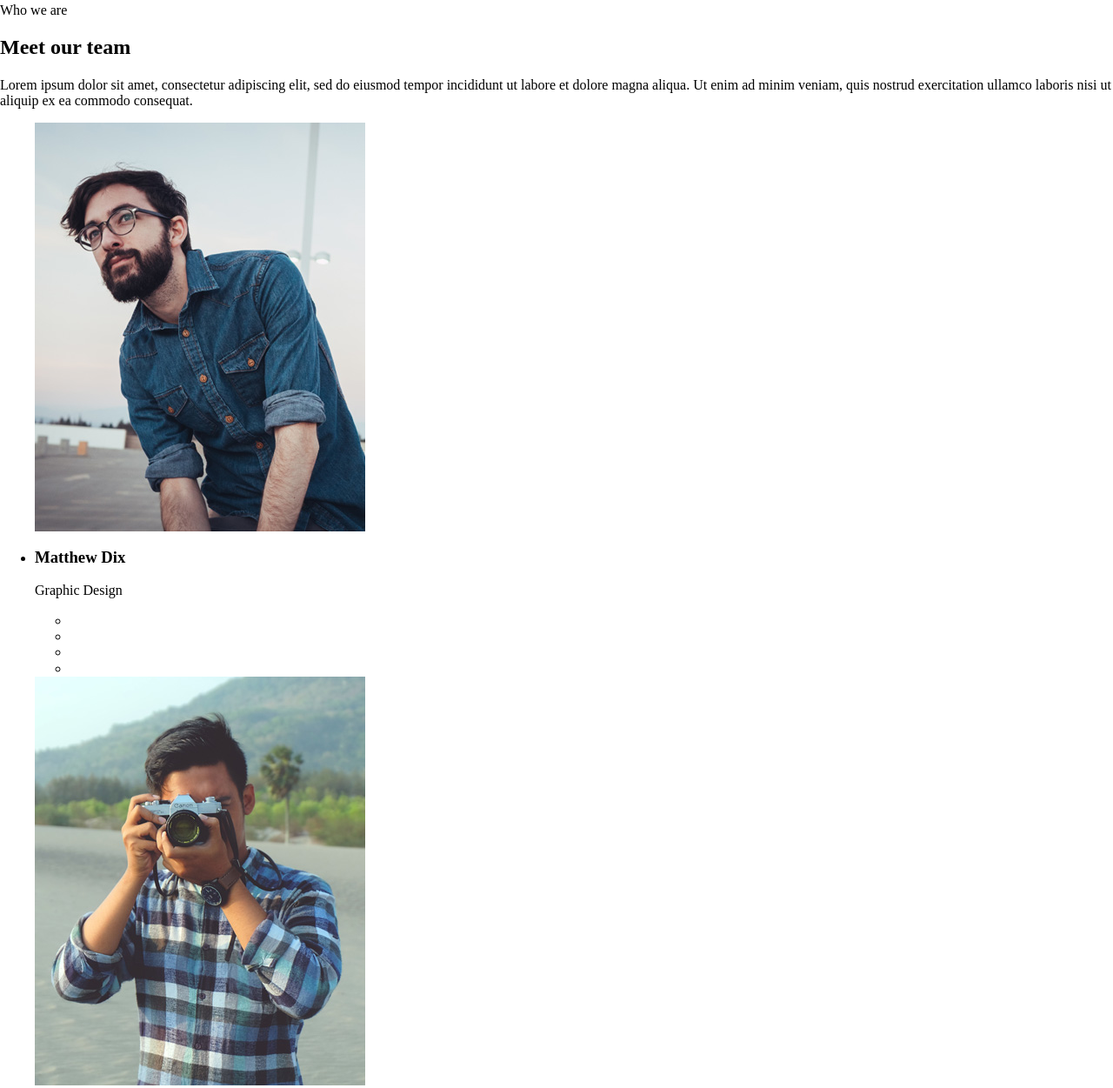
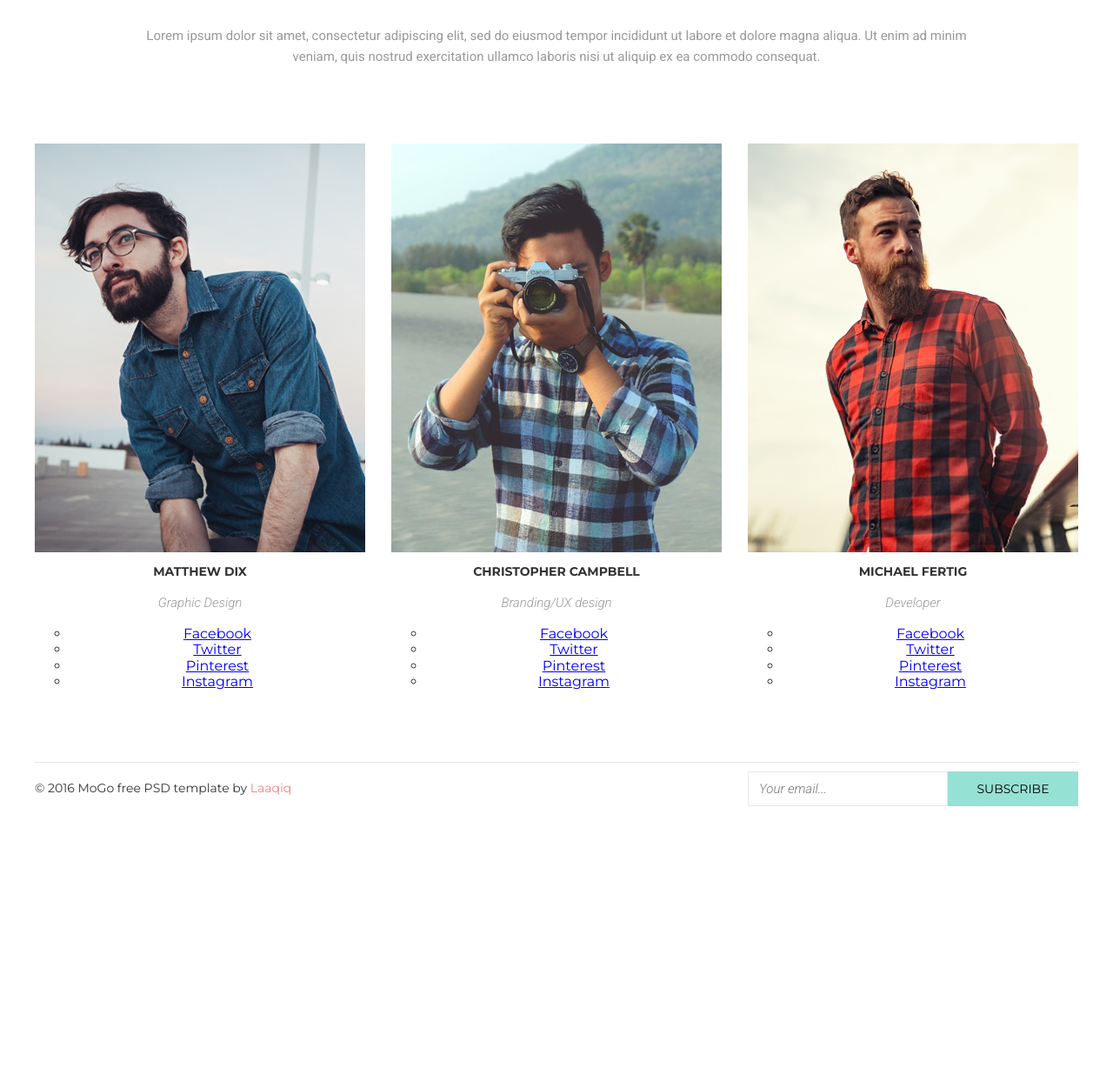
Before and after one commit to a-desna/goit-fe-course, a plain HTML site: page html-css/module-06/index.html in a window 1280 px wide. Shown: the part 732-1983 px from the top of the page at 87% size. After the commit the page ends 1669 px from the top, so only its background shows below. Drawn offline with Linux system fonts and the light colour scheme.

Commit message:
HW 6 html+css

```diff
--- a/html-css/module-06/css/styles.css
+++ b/html-css/module-06/css/styles.css
@@ -14,9 +14,197 @@ img {
   height: auto;
 }
 
-/* font-family: 'Montserrat', sans-serif;
-font-family: 'Kaushan Script', cursive;
-font-family: 'Roboto', sans-serif; */
+body {
+  font-family: "Montserrat", Arial, sans-serif;
+  color: #333333;
+}
+
+.container {
+  width: 1200px;
+  margin: 0 auto;
+}
+
+.header {
+  margin-bottom: 124px;
+  padding-top: 29px;
+}
+
+.site-navigation {
+  display: flex;
+  justify-content: space-between;
+  align-items: flex-end ;
+}
+
+.logo {
+  font-size: 30px;
+  line-height: 36px;
+  font-weight: 700;
+  text-decoration: none;
+  color: #95e1d3;
+}
+
+.menu-list {
+  list-style: none;
+  margin: 0;
+  padding: 0;
+  min-width: 490px;
+  display: flex;
+  justify-content: space-between;
+  align-items: center;
+}
+
+.menu-link {
+  text-decoration: none;
+  font-size: 14px;
+  line-height: 17px;
+  color: #95e1d3;
+  font-weight: 400;
+  text-transform: uppercase;
+}
+
+.menu-link:hover,
+.menu-link:focus {
+  color: #f38181;
+}
+
+.services-subtitle,
+.team-subtitle {
+  font-family: "Kaushan Script", cursive;
+  font-size: 24px;
+  line-height: 29px;
+  text-align: center;
+  margin: 0 0 16px;
+}
+
+.services-title,
+.team-title {
+  font-size: 30px;
+  line-height: 36px;
+  font-weight: 700;
+  text-align: center;
+  text-transform: uppercase;
+  margin: 0 0 108px;
+}
+
+.servises {
+  margin-bottom: 86px;
+}
+
+.services-list {
+  list-style: none;
+  margin: 0;
+  padding: 0;
+  display: flex;
+  justify-content: space-around;
+  flex-wrap: wrap;
+}
+
+.servises-item {
+  width: 382px;
+  padding-left: 82px;
+}
+
+.services-item-title {
+  font-size: 14px;
+  line-height: 17px;
+  text-transform: uppercase;
+}
+
+.services-item-description,
+.team-description {
+  font-family: "Roboto", sans-serif;
+  font-size: 15px;
+  line-height: 24px;
+  color: #999999;
+}
+
+.team {
+  margin-bottom: 82px;
+}
+
+.team-title {
+  margin: 0 0 84px;
+}
+
+.team-description {
+  padding: 0 112px;
+  text-align: center;
+  margin: 0 0 88px;
+}
+
+.team-list {
+  list-style: none;
+  padding: 0;
+  display: flex;
+  justify-content: space-between;
+  text-align: center;
+}
+
+.team-name {
+  font-size: 14px;
+  line-height: 17px;
+  text-transform: uppercase;
+}
+
+.team-position {
+  font-family: "Roboto", sans-serif;
+  font-size: 15px;
+  line-height: 24px;
+  font-style: italic;
+  font-weight: 300;
+  color: #999999;
+}
+
+.footer {
+  display: flex;
+  justify-content: space-between;
+  align-items: center;
+  border-top: 1px solid #e5e5e5;
+  padding: 10px 0;
+}
+
+.sign {
+  font-size: 14px;
+  line-height: 17px;
+  margin: 0;
+}
+
+.sign a {
+  text-decoration: none;
+  color: #f38181;
+}
+
+.input-button {
+  font-size: 0;
+}
+
+.input-button input {
+  font-family: "Roboto", sans-serif;
+  font-size: 15px;
+  line-height: 24px;
+  font-style: italic;
+  font-weight: 300;
+  color: #cccccc;
+  border: 1px solid #e7e7e7;
+  padding: 0 12px;
+  width: 230px;
+  height: 40px;
+}
+
+.input-button button {
+  font-size: 14px;
+  line-height: 17px;
+  text-transform: uppercase;
+  background-color: #95e1d3;
+  width: 150px;
+  height: 40px;
+  border: none;
+}
+
+
+
+
+
 
 
 
--- a/html-css/module-06/index.html
+++ b/html-css/module-06/index.html
@@ -15,10 +15,12 @@
 
 <body>
 
-  <header class="header">
+  <h1 class="visually-hidden">Mogo</h1>
+
+  <header class="header container">
+    <!-- <div class="container"> -->
       <nav class="site-navigation">
-      <h1>
-        <a href="" class="logo">MoGo</a></h1>
+        <a href="" class="logo">MoGo</a>
         <ul class="menu-list">
           <li class="menu-item">
             <a href="#" class="menu-link">About</a>
@@ -37,13 +39,15 @@
           </li>
         </ul>
       </nav>
+    <!-- </div> -->
   </header>
 
-  <main class="main">
+  <main class="main container">
+    <!-- <div class="container"> -->
 
       <!-- Services -->
 
-    <section>
+      <section class="services">
         <p class="services-subtitle">We work with</p>
         <h2 class="services-title">Amazing Services</h2>
         <ul class="services-list">
@@ -54,7 +58,8 @@
           </li>
           <li class="servises-item">
             <h3 class="services-item-title">Web design</h3>
-          <p class="services-item-description">Ipsum dolor sit amet, consectetur adipiscing elit, sed do eiusmod tempor.
+            <p class="services-item-description">Ipsum dolor sit amet, consectetur adipiscing elit, sed do eiusmod
+              tempor.
             </p>
           </li>
           <li class="servises-item">
@@ -78,11 +83,12 @@
 
       <!-- TEAM -->
 
-    <section>
+      <section class="team">
         <p class="team-subtitle">Who we are</p>
         <h2 class="team-title">Meet our team</h2>
         <p class="team-description">Lorem ipsum dolor sit amet, consectetur adipiscing elit, sed do eiusmod tempor
-        incididunt ut labore et dolore magna aliqua. Ut enim ad minim veniam, quis nostrud exercitation ullamco laboris
+          incididunt ut labore et dolore magna aliqua. Ut enim ad minim veniam, quis nostrud exercitation ullamco
+          laboris
           nisi ut aliquip ex ea commodo consequat.</p>
         <ul class="team-list">
           <li class="team-item">
@@ -91,16 +97,16 @@
             <p class="team-position">Graphic Design</p>
             <ul class="social-list">
               <li class="social-item">
-              <a href="#" class="social-link"></a>
+                <a href="#" class="social-link">Facebook</a>
               </li>
               <li class="social-item">
-              <a href="#" class="social-link"></a>
+                <a href="#" class="social-link">Twitter</a>
               </li>
               <li class="social-item">
-              <a href="#" class="social-link"></a>
+                <a href="#" class="social-link">Pinterest</a>
               </li>
               <li class="social-item">
-              <a href="#" class="social-link"></a>
+                <a href="#" class="social-link">Instagram</a>
               </li>
             </ul>
           </li>
@@ -110,16 +116,16 @@
             <p class="team-position">Branding/UX design</p>
             <ul class="social-list">
               <li class="social-item">
-              <a href="#" class="social-link"></a>
+                <a href="#" class="social-link">Facebook</a>
               </li>
               <li class="social-item">
-              <a href="#" class="social-link"></a>
+                <a href="#" class="social-link">Twitter</a>
               </li>
               <li class="social-item">
-              <a href="#" class="social-link"></a>
+                <a href="#" class="social-link">Pinterest</a>
               </li>
               <li class="social-item">
-              <a href="#" class="social-link"></a>
+                <a href="#" class="social-link">Instagram</a>
               </li>
             </ul>
           </li>
@@ -129,24 +135,26 @@
             <p class="team-position">Developer</p>
             <ul class="social-list">
               <li class="social-item">
-              <a href="#" class="social-link"></a>
+                <a href="#" class="social-link">Facebook</a>
               </li>
               <li class="social-item">
-              <a href="#" class="social-link"></a>
+                <a href="#" class="social-link">Twitter</a>
               </li>
               <li class="social-item">
-              <a href="#" class="social-link"></a>
+                <a href="#" class="social-link">Pinterest</a>
               </li>
               <li class="social-item">
-              <a href="#" class="social-link"></a>
+                <a href="#" class="social-link">Instagram</a>
               </li>
             </ul>
           </li>
         </ul>
       </section>
+    <!-- </div> -->
   </main>
 
-  <footer class="footer">
+  <footer class="footer container">
+    <!-- <div class="container footer"> -->
       <p class="sign">&copy; 2016 MoGo free PSD template by
         <a href="#">Laaqiq</a>
       </p>
@@ -154,6 +162,7 @@
         <input type="text" placeholder="Your email...">
         <button type="submit">Subscribe</button>
       </form>
+    <!-- </div> -->
   </footer>
 </body>
 
```
Lines whose indentation alone changed are shown as unchanged.
